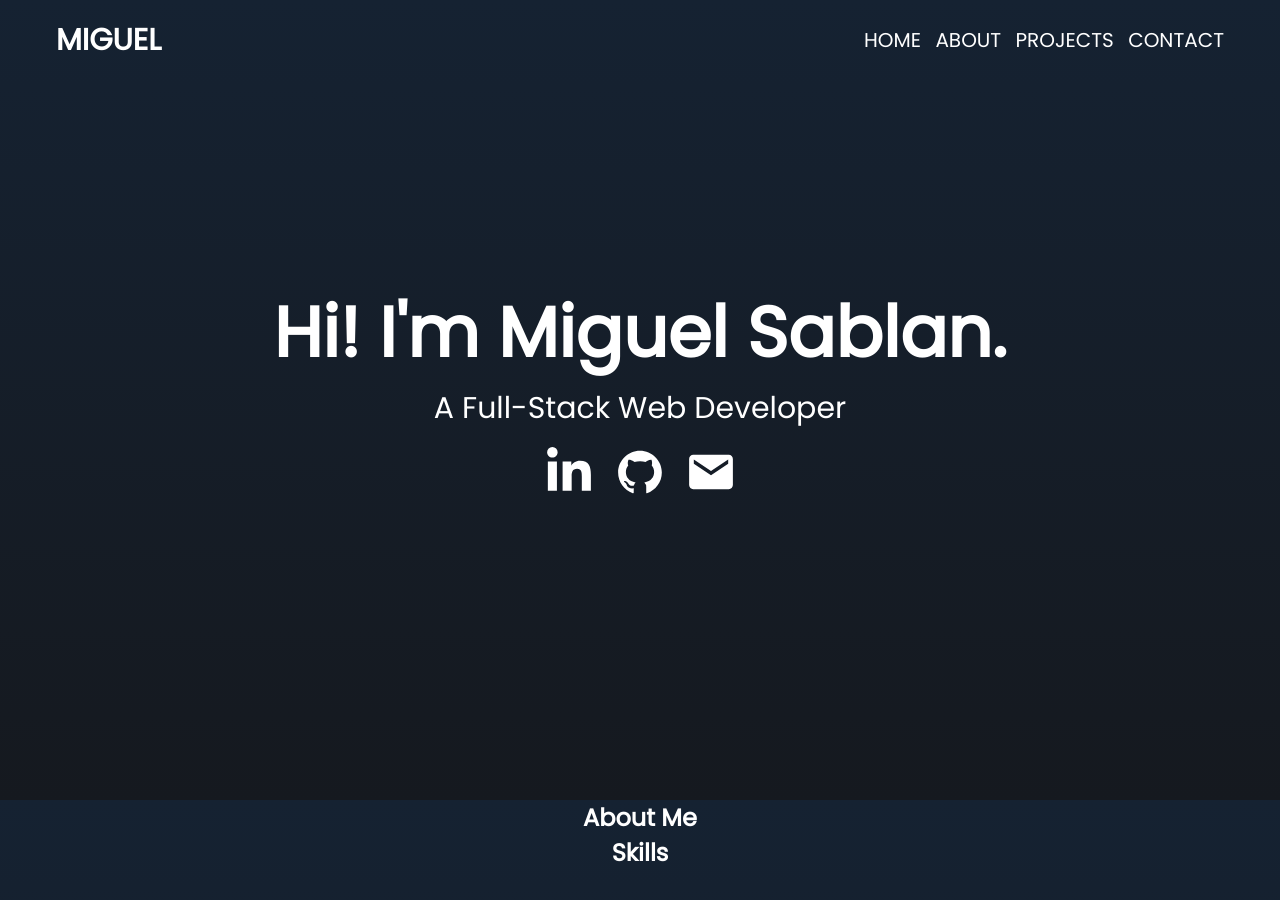
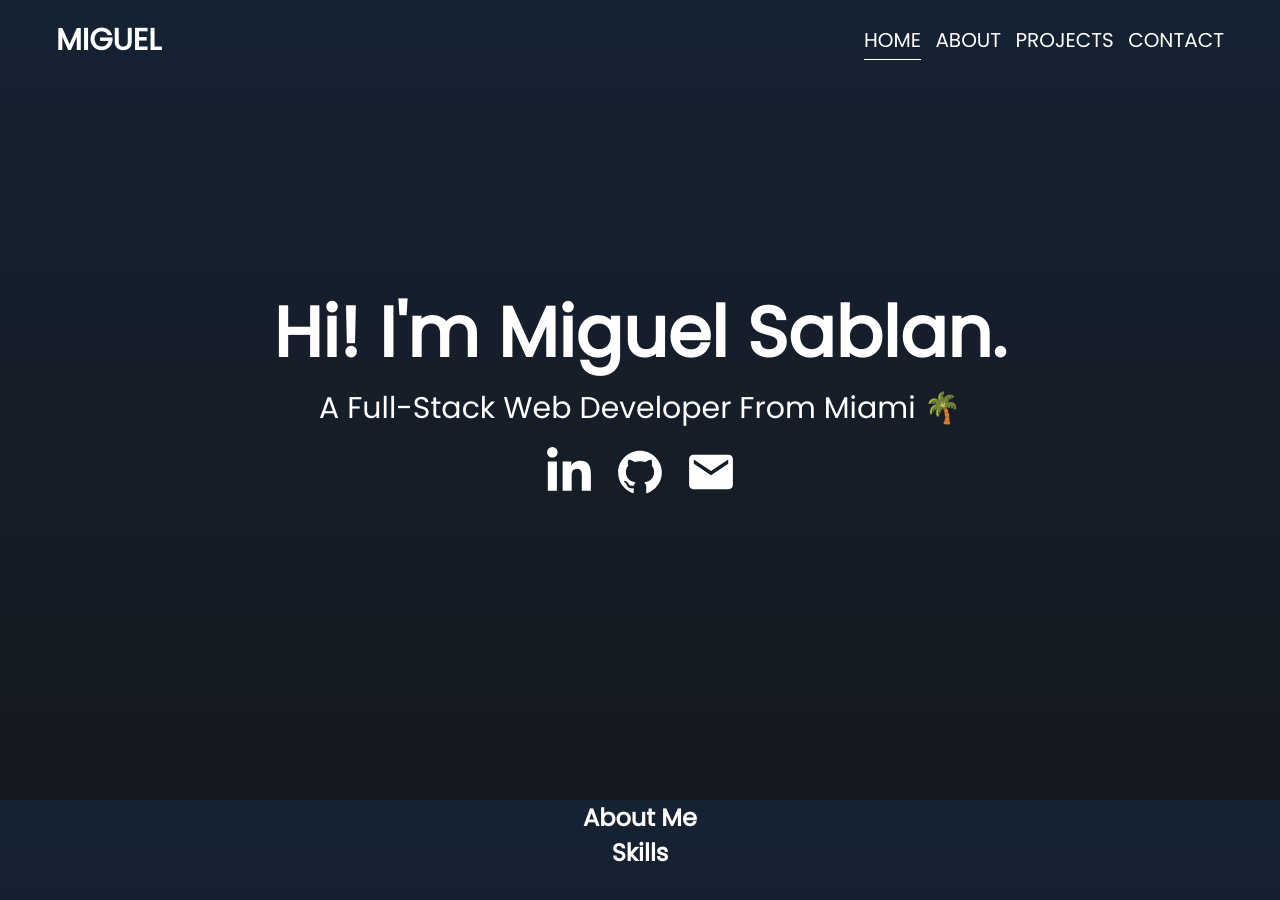
Before and after one commit to miguelSablan/portfolio-reactjs, a React (Create React App) app: page / in a window 1280 px wide. Shown: the top 900 px of the page. Built offline with nearby package versions, Linux system fonts and the light colour scheme.

Commit message:
Refactored Nav Bar Items with react-scroll links

```diff
--- a/package.json
+++ b/package.json
@@ -10,6 +10,7 @@
     "react-dom": "^18.2.0",
     "react-icons": "^4.8.0",
     "react-scripts": "5.0.1",
+    "react-scroll": "^1.8.9",
     "web-vitals": "^2.1.4"
   },
   "scripts": {
--- a/src/App.css
+++ b/src/App.css
@@ -4,7 +4,6 @@
   margin: 0;
   border: 0;
   box-sizing: border-box;
-  scroll-behavior: smooth;
 }
 
 :root {
--- a/src/components/Landing/LandingSection.jsx
+++ b/src/components/Landing/LandingSection.jsx
@@ -8,7 +8,7 @@ const LandingSection = () => {
     <section id="home" className="landing-section">
       <h1>Hi! I'm Miguel Sablan.</h1>
 
-      <p>A Full-Stack Web Developer</p>
+      <p>A Full-Stack Web Developer From Miami 🌴</p>
 
       <div className="icons-container">
         <a
--- a/src/components/Navbar/Navbar.css
+++ b/src/components/Navbar/Navbar.css
@@ -26,14 +26,16 @@
   font-weight: 700;
   color: white;
   transition: all 0.3s ease;
+  cursor: pointer;
 }
 
 #logo:hover {
   color: var(--color-primary);
 }
 
-.navbar li {
+.nav-link {
   display: inline-block;
+  cursor: pointer;
 }
 
 .navbar ul {
@@ -51,3 +53,8 @@
 .navbar ul a:hover {
   color: var(--color-primary);
 }
+
+.navbar ul li > .active {
+  border-bottom: 1px solid white;
+  padding-bottom: 5px;
+}
--- a/src/components/Navbar/Navbar.jsx
+++ b/src/components/Navbar/Navbar.jsx
@@ -1,5 +1,6 @@
 import "./Navbar.css";
 import { useState, useEffect } from "react";
+import { Link } from "react-scroll";
 
 const Navbar = () => {
   const [scrollPosition, setScrollPosition] = useState(0);
@@ -19,19 +20,47 @@ const Navbar = () => {
 
   return (
     <nav className={`navbar ${scrollPosition >= 50 ? "scrolled" : ""}`}>
-      <a id="logo" href="#home">MIGUEL</a>
+      <Link id="logo" to="home" smooth duration={500}>
+        MIGUEL
+      </Link>
       <ul>
         <li className="nav-link">
-          <a href="#home">HOME</a>
+          <Link to="home" smooth spy={true} duration={500} activeClass="active">
+            HOME
+          </Link>
         </li>
         <li className="nav-link">
-          <a href="#about">ABOUT</a>
+          <Link
+            to="about"
+            smooth
+            spy={true}
+            duration={500}
+            activeClass="active"
+          >
+            ABOUT
+          </Link>
         </li>
         <li className="nav-link">
-          <a href="#projects">PROJECTS</a>
+          <Link
+            to="projects"
+            smooth
+            spy={true}
+            duration={500}
+            activeClass="active"
+          >
+            PROJECTS
+          </Link>
         </li>
         <li className="nav-link">
-          <a href="#contact">CONTACT</a>
+          <Link
+            to="contact"
+            smooth
+            spy={true}
+            duration={500}
+            activeClass="active"
+          >
+            CONTACT
+          </Link>
         </li>
       </ul>
     </nav>
```
Also changed, not shown: 1 other file (tests, documents, lock files or other folders).
